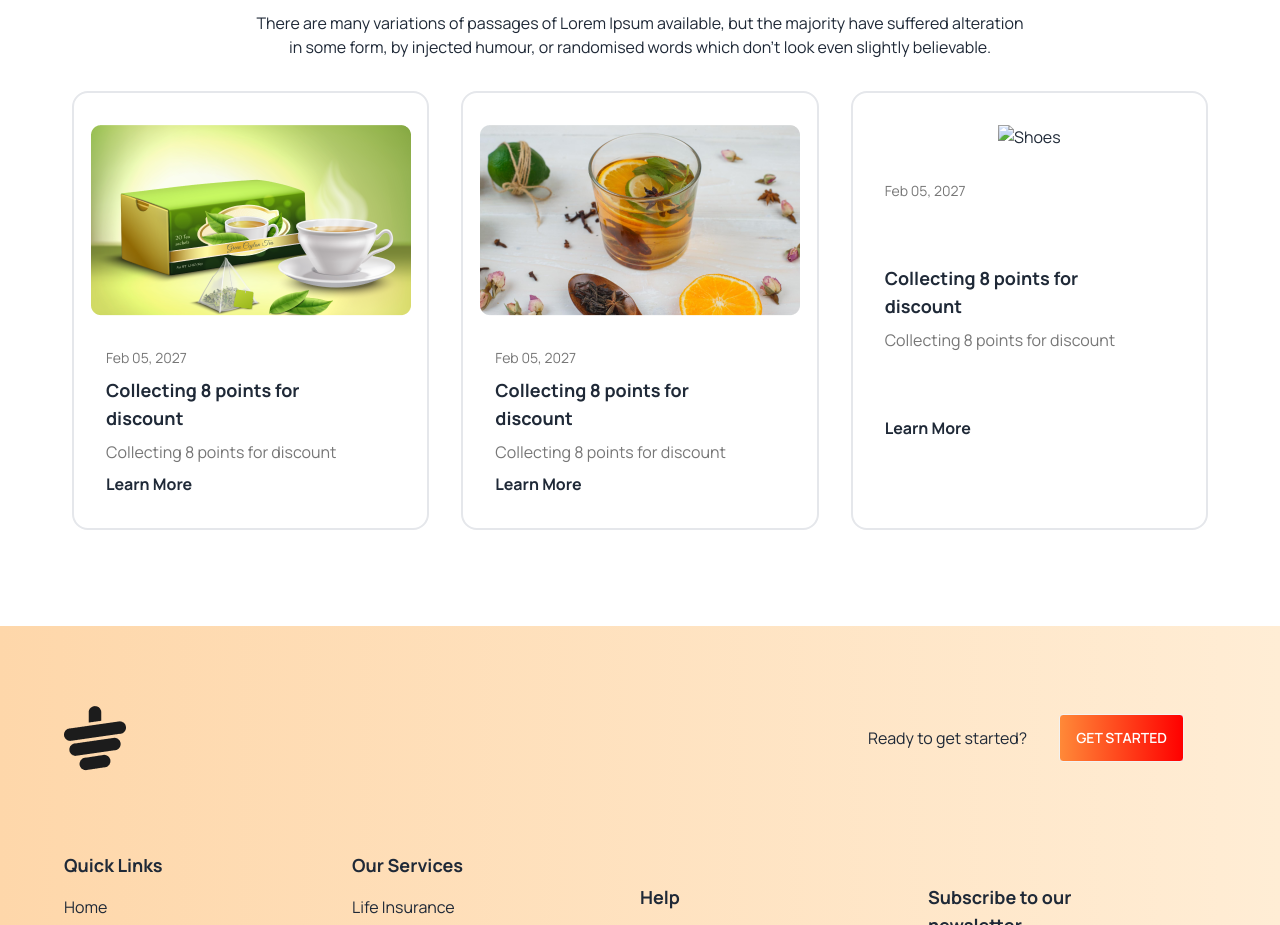
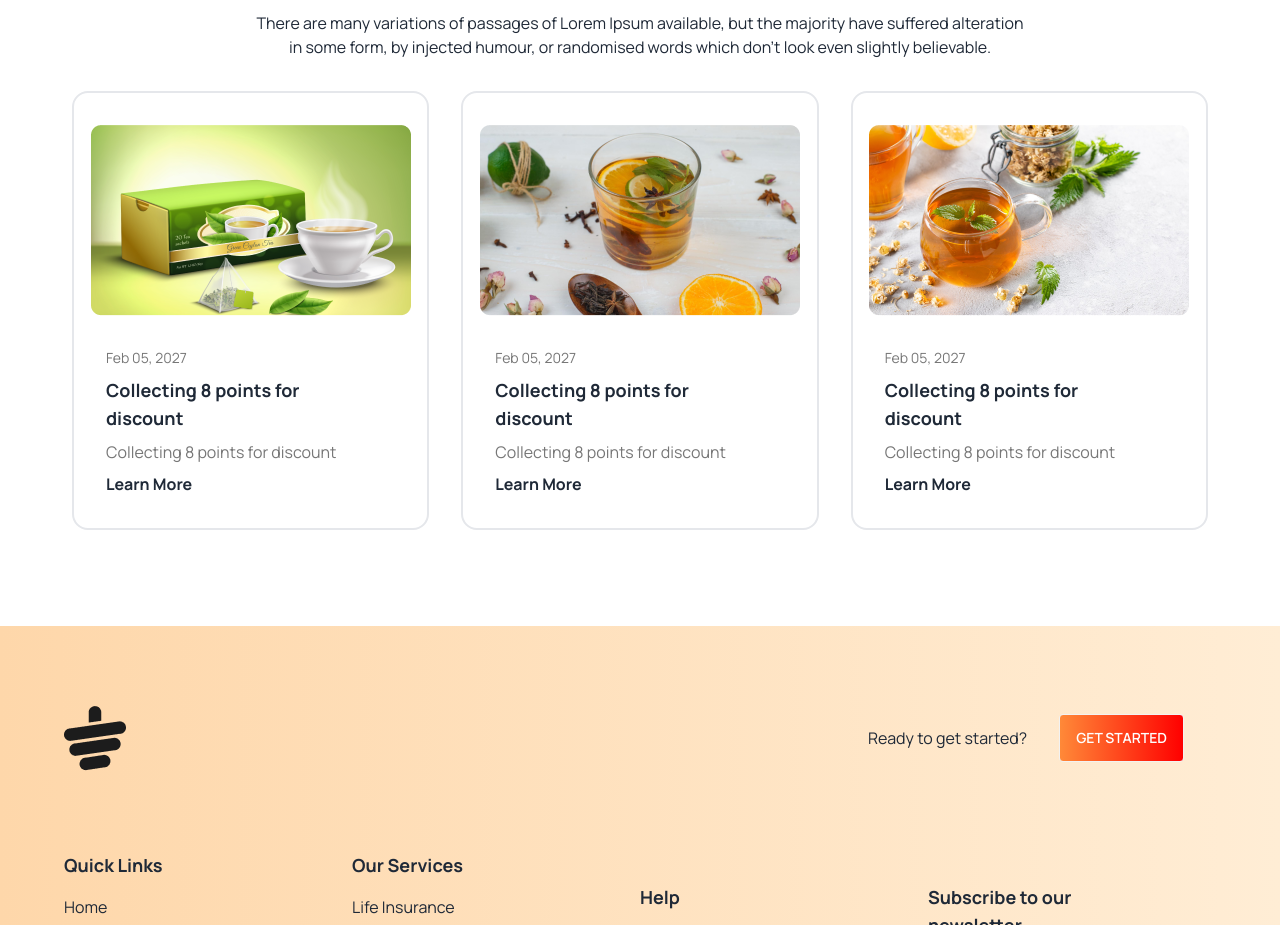
Before and after one commit to tuheen66/tea-house, a plain HTML site: page index.html in a window 1280 px wide. Shown: the part 2640-3565 px from the top of the page. Drawn offline with nearby package versions, Linux system fonts and the light colour scheme; the site is published under a folder, as on GitHub Pages, so addresses that start at the root find nothing.

Commit message:
fixed image problem

```diff
--- a/index.html
+++ b/index.html
@@ -358,7 +358,7 @@
           </div>
           <!-- card -->
           <div class="card border-2 border-gray-200 bg-base-100 pt-8">
-            <figure><img src="/images/news-3.png" alt="Shoes" /></figure>
+            <figure><img src="./images/news-3.png" alt="Shoes" /></figure>
             <div class="card-body">
               <p class="text-[#777] text-sm">Feb 05, 2027</p>
               <h4 class="font-bold text-lg">
```
